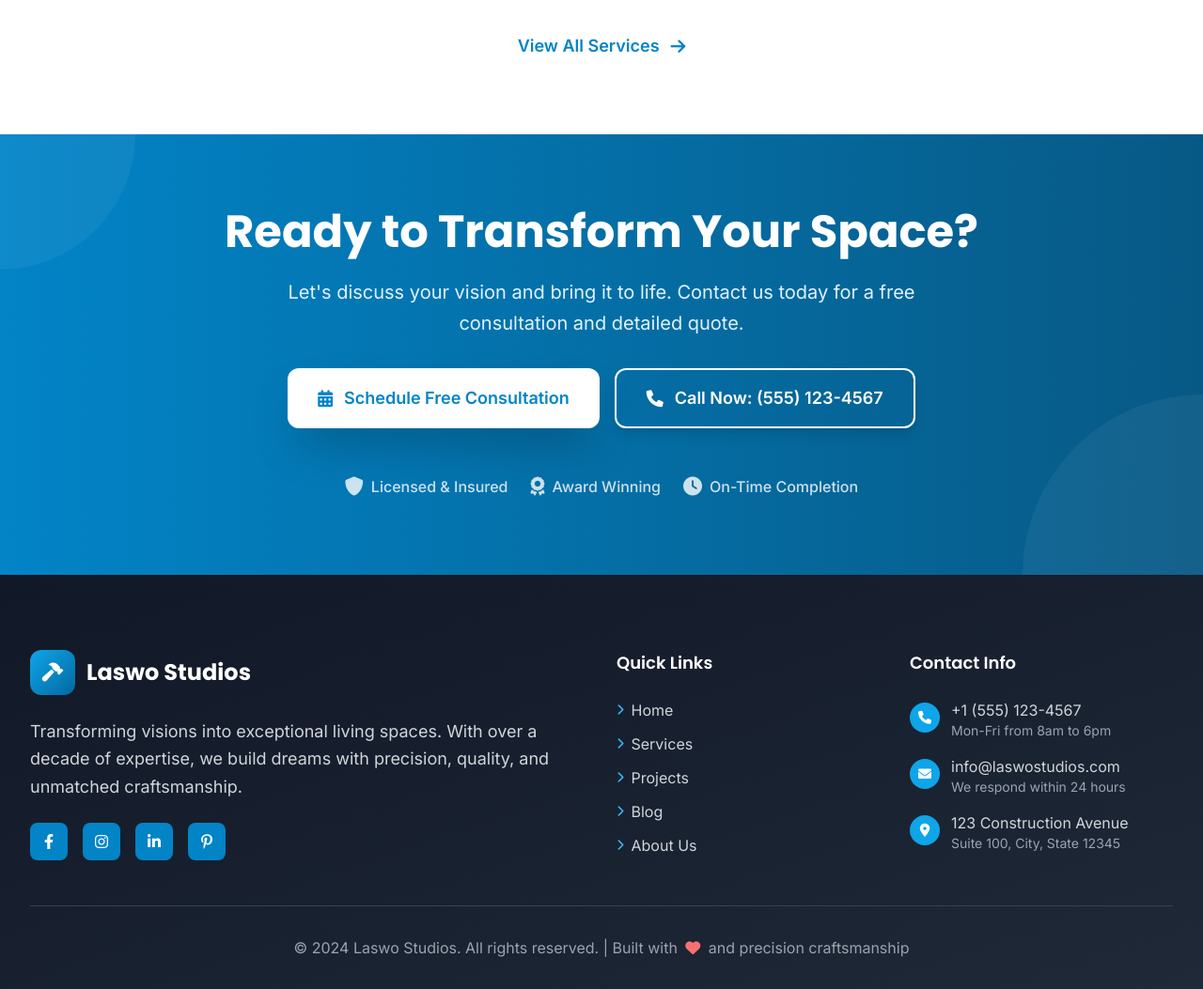
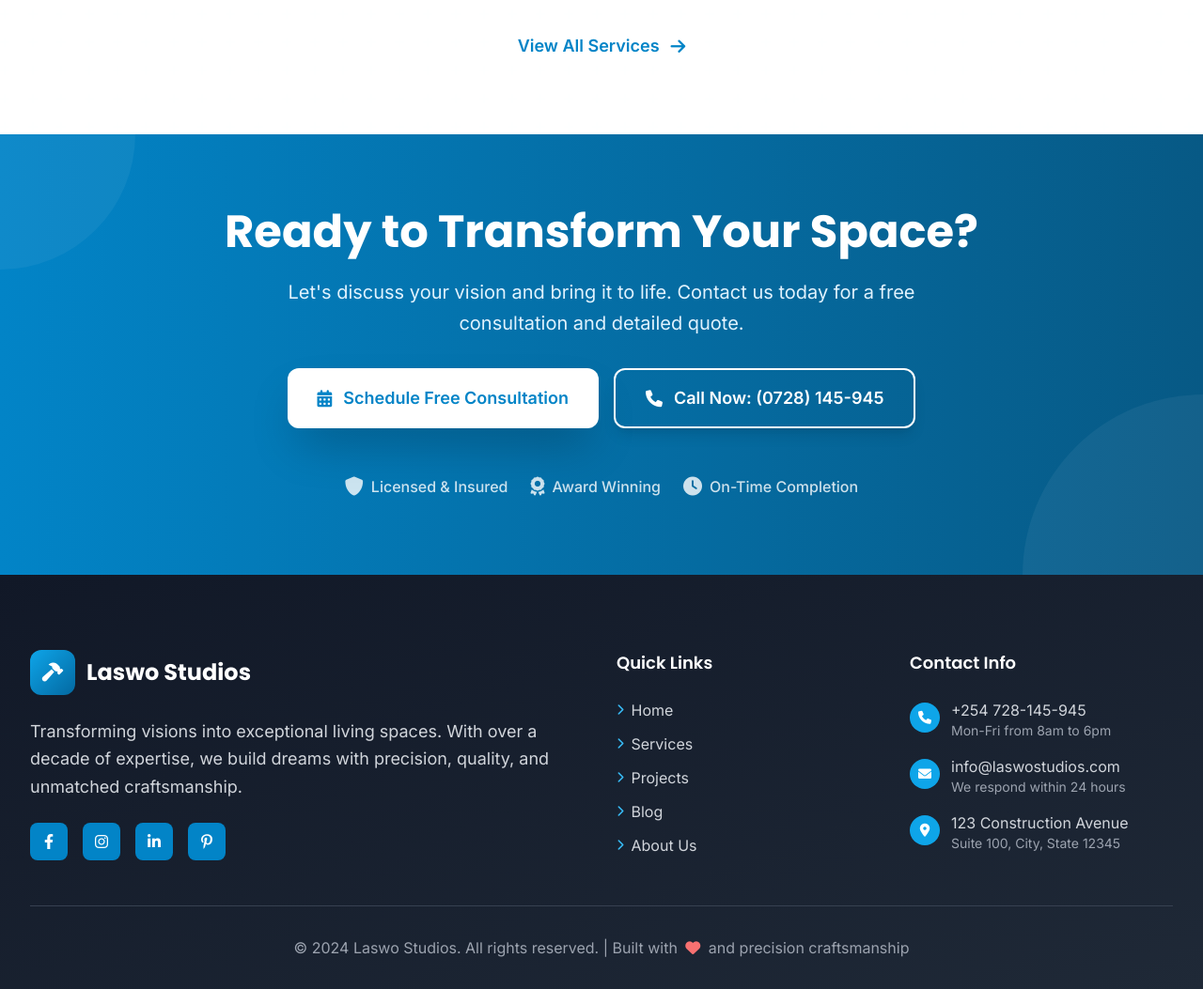
Before and after one commit to Jay-long2/Laswo_final_project, a Django app: page / in a window 1280 px wide. Shown: the part 2114-3167 px from the top of the page at 94% size. Run offline with Django 4.2, Linux system fonts and the light colour scheme; some libraries are stand-ins or nearby versions.

Commit message:
modified the call numbers

```diff
--- a/pages/templates/pages/base.html
+++ b/pages/templates/pages/base.html
@@ -297,7 +297,7 @@
                                 <i class="fas fa-phone text-white text-sm"></i>
                             </div>
                             <div>
-                                <div class="text-gray-300 group-hover:text-white transition-colors duration-200">+1 (555) 123-4567</div>
+                                <div class="text-gray-300 group-hover:text-white transition-colors duration-200">+254 728-145-945</div>
                                 <div class="text-gray-400 text-sm">Mon-Fri from 8am to 6pm</div>
                             </div>
                         </div>
--- a/pages/templates/pages/home.html
+++ b/pages/templates/pages/home.html
@@ -321,7 +321,7 @@
             <a href="tel:+15551234567"
                class="group bg-transparent border-2 border-white text-white px-8 py-4 rounded-xl text-lg font-semibold hover:bg-white hover:text-primary-600 transition-all duration-300 shadow-lg flex items-center justify-center">
                 <i class="fas fa-phone mr-3 group-hover:scale-110 transition-transform duration-200"></i>
-                Call Now: (555) 123-4567
+                Call Now: (0728) 145-945
             </a>
         </div>
 
```
